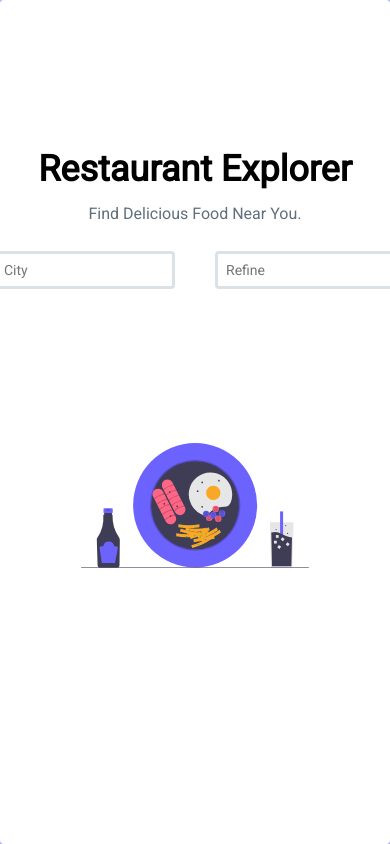
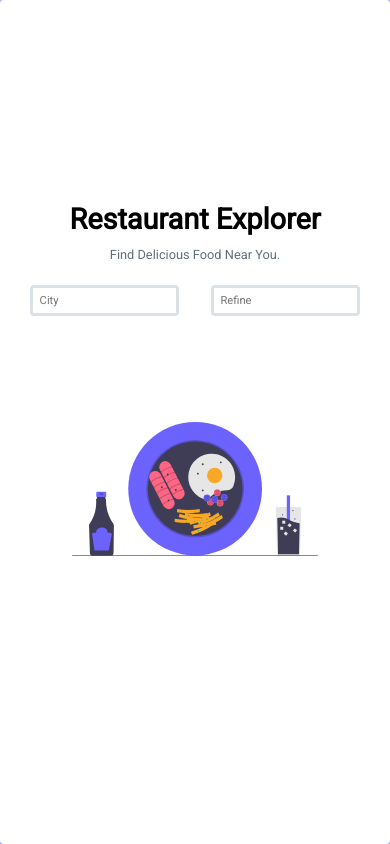
Before and after one commit to poftadeh/restaurant-explorer, a React (Create React App) app: page / in a window 390 px wide. Built offline with nearby package versions, Linux system fonts and the light colour scheme.

Commit message:
feat: add responsiveness for smaller mobile devices

```diff
--- a/src/App.css
+++ b/src/App.css
@@ -45,3 +45,15 @@ body {
     display: block;
   }
 }
+
+@media only screen and (max-width: 425px) {
+  html {
+    font-size: 40%;
+  }
+}
+
+@media only screen and (max-width: 360px) {
+  html {
+    font-size: 35%;
+  }
+}
```
